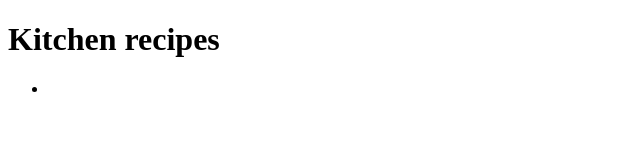
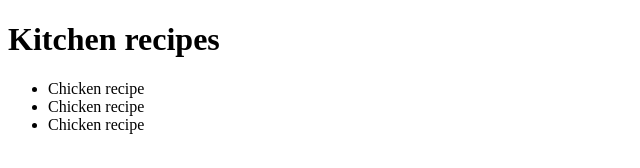
Before and after one commit to laiahidalgoj/html_repository, a plain HTML site: page index.html in a window 1280 px wide. Shown: the whole page, without its empty margins (0-640 px from the left). Drawn offline with Linux system fonts and the light colour scheme.

Commit message:
second commit

```diff
--- a/index.html
+++ b/index.html
@@ -8,7 +8,9 @@
 <body>
     <h1>Kitchen recipes</h1>
     <ul>
-        <li></li>
+        <li>Chicken recipe</li>
+        <li>Chicken recipe</li>
+        <li>Chicken recipe</li>
     </ul>
 
 </body>
```
